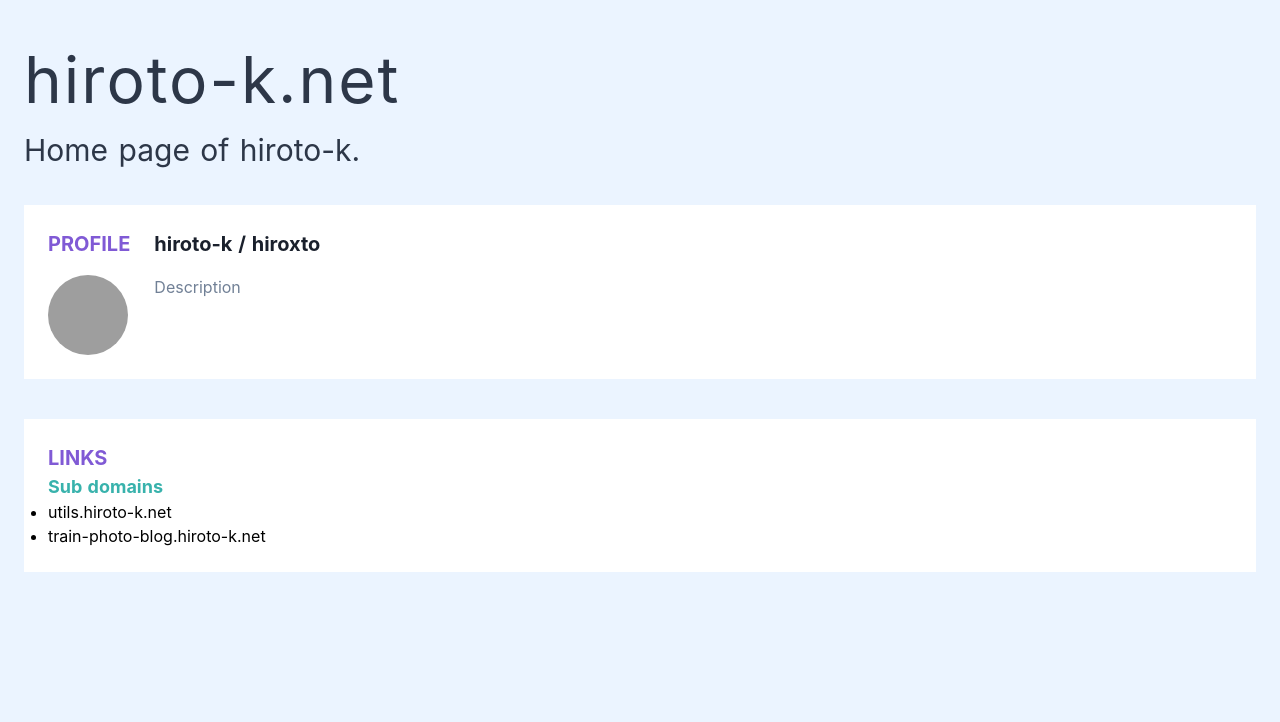
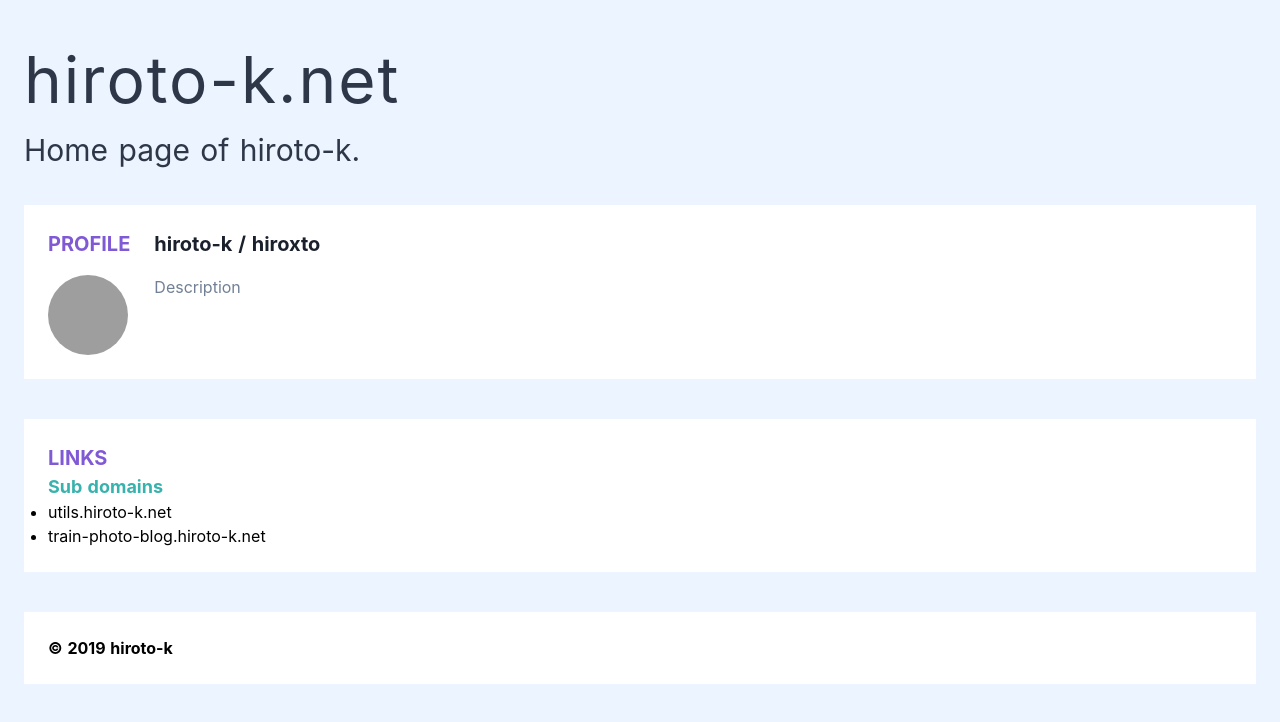
Before and after one commit to hiroxto/hiroxto.net, a Nuxt app: page / in a window 1280 px wide. Shown: the top 722 px of the page. Built offline with nearby package versions, Linux system fonts and the light colour scheme; grey boxes are pictures that could not be loaded.

Commit message:
Implement page footer

```diff
--- a/components/layouts/PageFooter.vue
+++ b/components/layouts/PageFooter.vue
@@ -1,5 +1,10 @@
 <template>
-  <div>
+  <div class="pb-8">
+    <div class="bg-white py-6 px-6">
+      <p class="text-base text-black font-bold">
+        © 2019 hiroto-k
+      </p>
+    </div>
   </div>
 </template>
 
```
